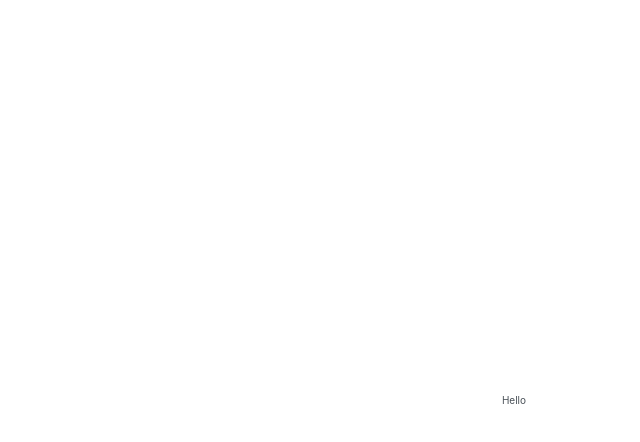
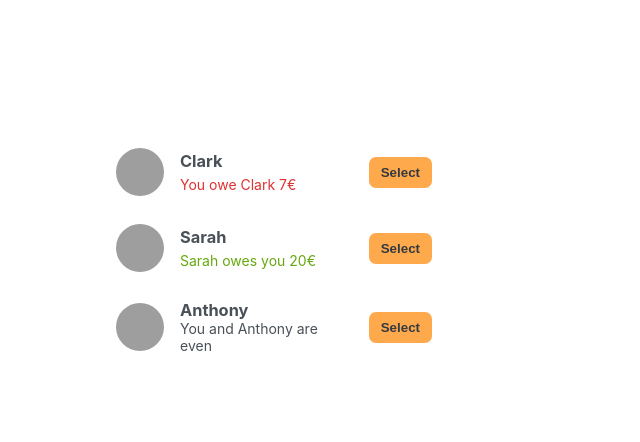
Before and after one commit to Majd-Alhourani98/eat-n-split, a React (Create React App) app: page / in a window 1280 px wide. Shown: the top 442 px of the page, without its empty margins (126-766 px from the left). Built offline with nearby package versions, Linux system fonts and the light colour scheme; grey boxes are pictures that could not be loaded.

Commit message:
feat: add initial friend list and basic FriendList component

```diff
--- a/src/App.js
+++ b/src/App.js
@@ -20,5 +20,48 @@
 ];
 
 export default function App() {
-  return <div>Hello</div>;
+  return (
+    <div className="app">
+      <div className="sidebar">
+        <FriendList />
+      </div>
+    </div>
+  );
 }
+
+function FriendList() {
+  const friends = initialFriends;
+
+  return (
+    <ul>
+      {friends.map((friend) => (
+        <Friend friend={friend} key={friend.id} />
+      ))}
+    </ul>
+  );
+}
+
+function Friend({ friend }) {
+  return (
+    <li>
+      <img src={friend.image} alt={friend.name} />
+      <h3>{friend.name}</h3>
+
+      {friend.balance < 0 && (
+        <p className="red">
+          You owe {friend.name} {Math.abs(friend.balance)}€
+        </p>
+      )}
+
+      {friend.balance > 0 && (
+        <p className="green">
+          {friend.name} owes you {friend.balance}€
+        </p>
+      )}
+
+      {friend.balance === 0 && <p>You and {friend.name} are even</p>}
+
+      <button className="button">Select</button>
+    </li>
+  );
+}
```
